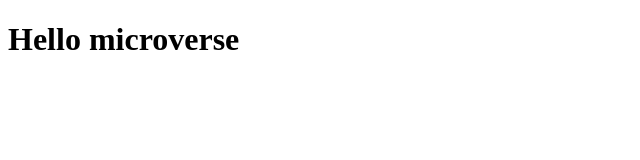
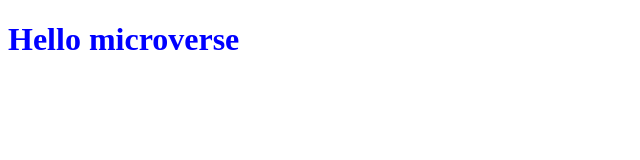
Before and after one commit to Hirwacardinalloic/Hello-Microverse, a website: page index.html in a window 1280 px wide. Shown: the whole page, without its empty margins (0-640 px from the left). Drawn offline with Linux system fonts and the light colour scheme.

Commit message:
add style class name 'introduction'

```diff
--- a/style.css
+++ b/style.css
@@ -1,3 +1,3 @@
-.intro {
+.introduction {
   color: blue;
 }
```
